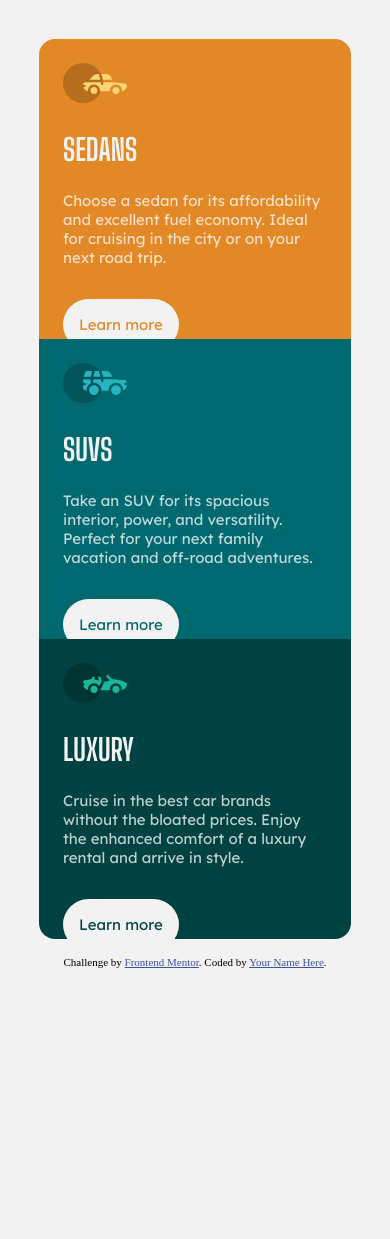
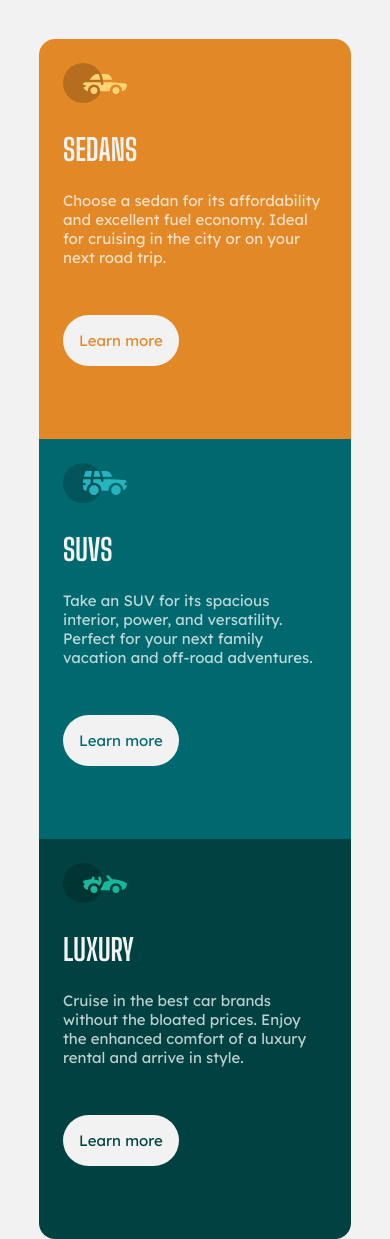
Before and after one commit to agustinrobledo/Challenge-Cards, a plain HTML site: page index.html in a window 390 px wide. Shown: the top 1239 px of the page. Before the commit the page ends 968 px from the top, so only its background shows below. Drawn offline with Linux system fonts and the light colour scheme.

Commit message:
screenshots

```diff
--- a/styles.css
+++ b/styles.css
@@ -79,20 +79,20 @@ img{
     .card-1{
         width: 100%;
         border-radius: 1rem 1rem 0 0;
-        height: 300px;
+        height: 400px;
     }
     .card-2{
         width: 100%;
-        height: 300px;
+        height: 400px;
 
     }
     .card-3{
         width: 100%;
-        height: 300px;
+        height: 400px;
         border-radius: 0 0 1rem 1rem;
     }
     p{
-        margin-bottom: 3rem;
+       margin-bottom: 4rem;
     }
 
 }
```
Also changed, not shown: screenshots of final design/Cards for mobile.png (added), screenshots of final design/Cards for web.png (added).
